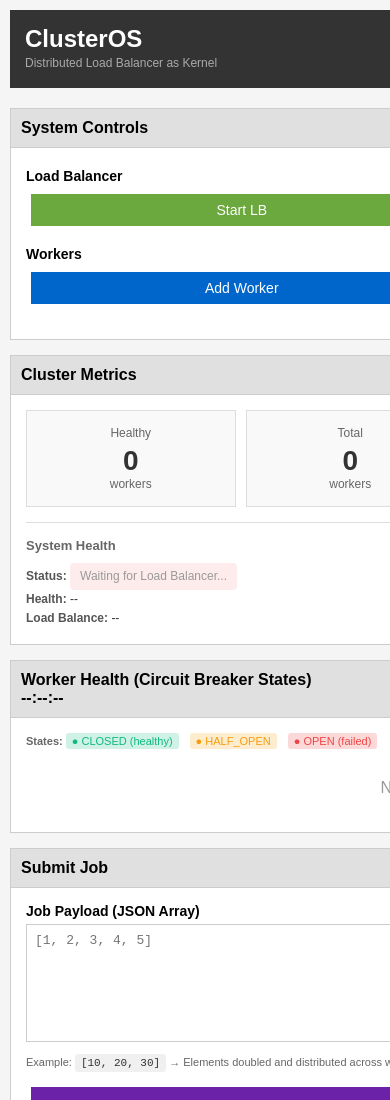
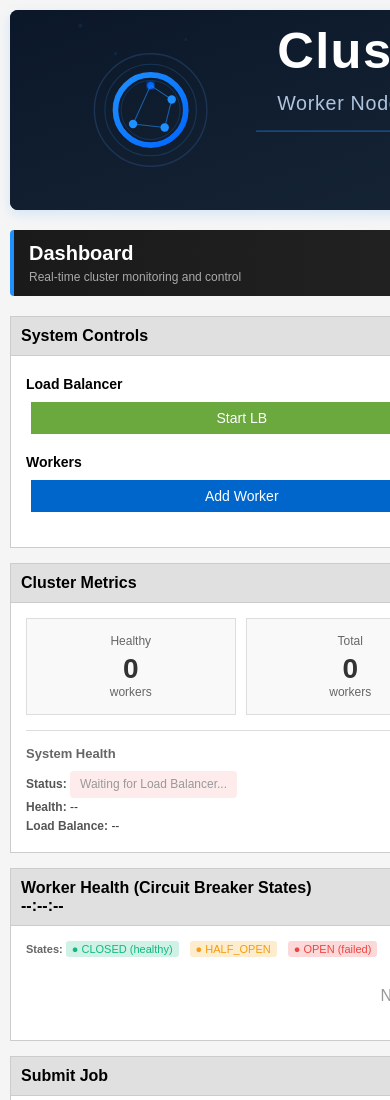
Before and after one commit to eyosi-cmd/Final-Project-CSCI6220, a website: page cluster-os/src/dashboard/dashboard.html in a window 390 px wide. Shown: the top 1100 px of the page. Drawn offline with Linux system fonts and the light colour scheme; no server answers.

Commit message:
Integrate ClusterOS banner into dashboard with responsive styling

```diff
--- a/cluster-os/src/dashboard/dashboard.css
+++ b/cluster-os/src/dashboard/dashboard.css
@@ -3,6 +3,23 @@ body {
     font-family: Arial, sans-serif;
     margin: 0;
     padding: 10px;
+}
+
+.banner-section {
+    width: 100%;
+    height: 200px;
+    margin-bottom: 20px;
+    border-radius: 8px;
+    overflow: hidden;
+    box-shadow: 0 4px 12px rgba(30, 144, 255, 0.15);
+    background: linear-gradient(135deg, #0a1628 0%, #1a2a3a 100%);
+}
+
+.banner-image {
+    width: 100%;
+    height: 100%;
+    object-fit: cover;
+    display: block;
 }
 
 .dashboard-container {
@@ -11,10 +28,12 @@ body {
 }
 
 .header {
-    background: #333;
+    background: linear-gradient(to right, #1a1a1a 0%, #2a2a2a 100%);
     color: white;
-    padding: 15px;
+    padding: 12px 15px;
     margin-bottom: 20px;
+    border-left: 4px solid #1e90ff;
+    border-radius: 4px;
 }
 
 .header h1 {
--- a/cluster-os/src/dashboard/dashboard.html
+++ b/cluster-os/src/dashboard/dashboard.html
@@ -8,12 +8,17 @@
 </head>
 <body>
     <div class="dashboard-container">
+        <!-- Banner -->
+        <div class="banner-section">
+            <img src="assets/banner.svg" alt="ClusterOS Banner" class="banner-image">
+        </div>
+
         <!-- Header -->
         <header class="header">
             <div class="header-content">
                 <div class="logo-section">
-                    <h1>ClusterOS</h1>
-                    <p style="margin: 3px 0; color: #aaa; font-size: 12px;">Distributed Load Balancer as Kernel</p>
+                    <h2 style="margin: 0; color: #fff; font-size: 20px;">Dashboard</h2>
+                    <p style="margin: 5px 0 0 0; color: #aaa; font-size: 12px;">Real-time cluster monitoring and control</p>
                 </div>
             </div>
         </header>
```
Also changed, not shown: cluster-os/src/dashboard/assets/banner.svg (added).
